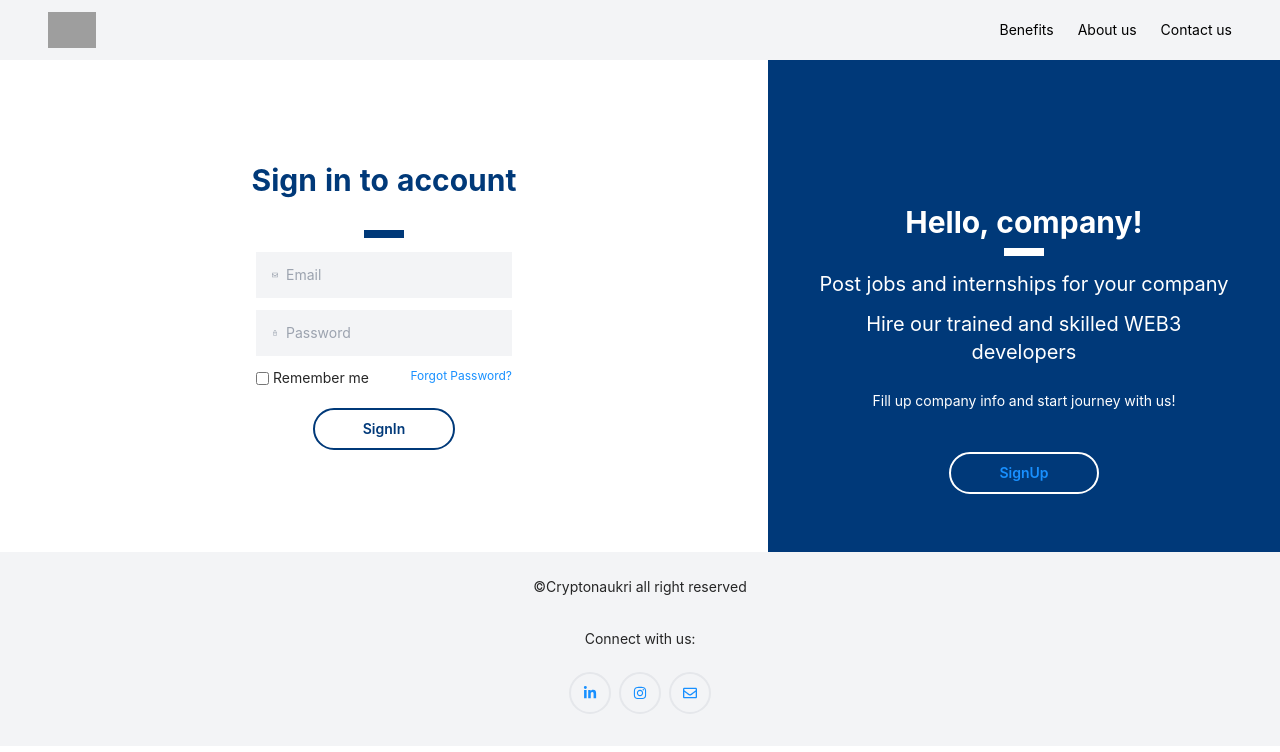
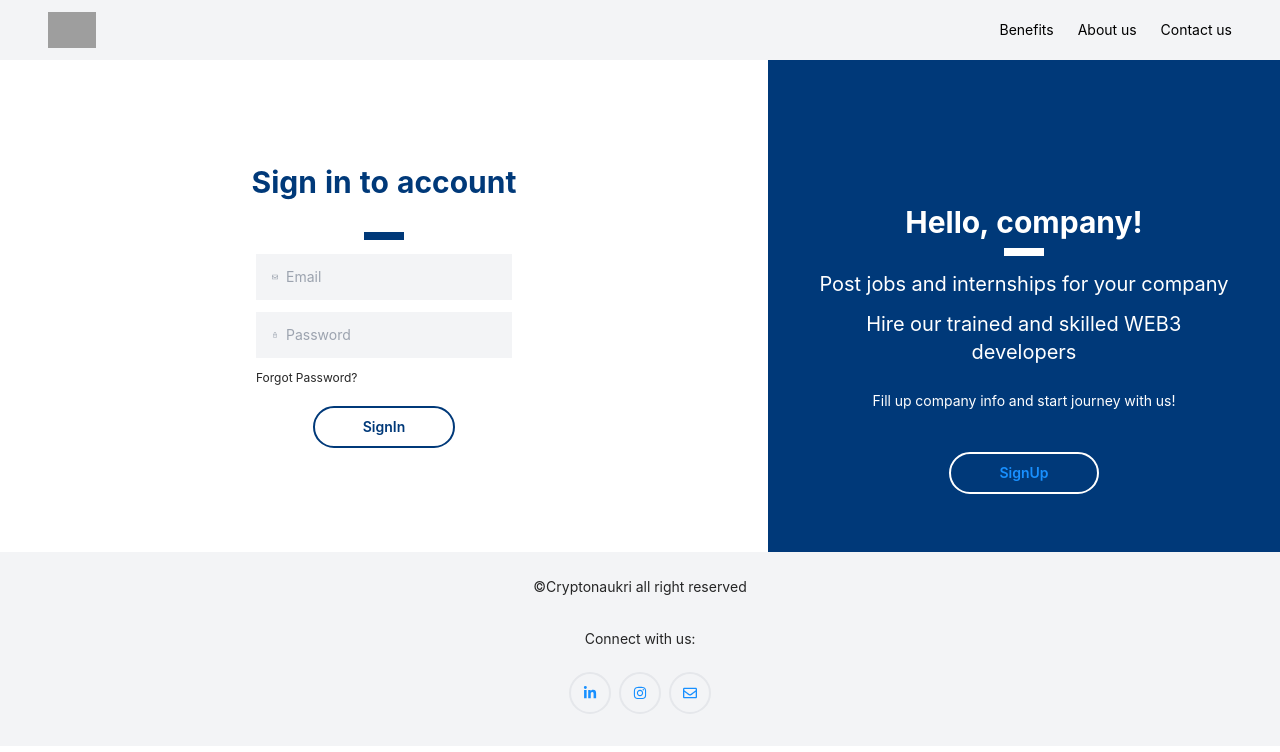
Before and after one commit to KartikB34/Businessportal, a React (Create React App) app: page / in a window 1280 px wide. Shown: the top 752 px of the page. Built offline with nearby package versions, Linux system fonts and the light colour scheme; grey boxes are pictures that could not be loaded.

Commit message:
Added API in Login

```diff
--- a/package.json
+++ b/package.json
@@ -12,11 +12,14 @@
     "@testing-library/react": "^13.3.0",
     "@testing-library/user-event": "^13.5.0",
     "antd": "^4.22.5",
+    "axios": "^0.27.2",
     "react": "^18.2.0",
+    "react-cookie": "^4.1.1",
     "react-dom": "^18.2.0",
     "react-icons": "^4.4.0",
-    "react-router-dom": "^5.2.0",
+    "react-router-dom": "^5.3.3",
     "react-scripts": "5.0.1",
+    "react-toastify": "^9.0.8",
     "recoil": "^0.7.5",
     "web-vitals": "^2.1.4"
   },
--- a/src/App.js
+++ b/src/App.js
@@ -6,13 +6,19 @@ import { Switch, Route } from 'react-router-dom'
 import Dashboard from './components/dashboard/Dashboard';
 import Signup from './components/login/Signup';
 
+import { useCookies } from "react-cookie";
+import axios from "axios"
+
 function App() {
+
+  const [cookies, setCookie, removeCookie] = useCookies(["token"]);
+
   return (
     <div>
       <Switch>
 
         <Route exact path="/">
-          <Login />
+          <Login setCookie={setCookie} cookies={cookies} />
         </Route>
 
 
--- a/src/components/dashboard/Navbar/Navbar.jsx
+++ b/src/components/dashboard/Navbar/Navbar.jsx
@@ -23,7 +23,7 @@ const Navbar = () => {
   )
 }
 
-function NavItem({Link, path}) {
+function NavItem({Link}) {
     const [activeNavItem, setActiveNavItem] = useRecoilState(ActiveTabState);
     // Inside div when using recoil:    onClick={()=>setActiveNavItem(Link.id)}
     // let navigate = useNavigate();
--- a/src/components/login/Login.jsx
+++ b/src/components/login/Login.jsx
@@ -1,4 +1,4 @@
-import React from 'react'
+import React,{useState} from 'react'
 
 import {FaRegEnvelope} from 'react-icons/fa'
 // import {FaLinkedinIn, FaGoogle} from 'react-icons/fa'
@@ -6,8 +6,91 @@ import {MdLockOutline} from 'react-icons/md'
 import Footer from './Footer'
 import Navbar from './Navbar'
 
+import { useHistory } from "react-router-dom";
+import Axios from "axios";
+import { ToastContainer, toast } from "react-toastify";
+import "react-toastify/dist/ReactToastify.css";
 
-const Login = () => {
+
+const Login = (props) => {
+
+  const [email, setEmail] = useState("");
+  const [password, setPass] = useState("");
+  const [loading, setLoading] = useState(false);
+
+
+  var url_string = window.location.href;
+  var url = new URL(url_string);
+  var redirectType = url.searchParams.get("redirecttype");
+  var redirectid = url.searchParams.get("redirectid");
+
+  const navigate = useHistory();
+
+  const API = "https://cryptonaukribackend.herokuapp.com/";
+
+
+  const handleEmailChange = (e) => {
+    setEmail(e.target.value.toLowerCase());
+  };
+  const handlePassChange = (e) => {
+    setPass(e.target.value);
+  };
+
+  const handleMouseDownPassword = (event) => {
+    event.preventDefault();
+  };
+
+  const handleForgotPassword = (e) => {
+    e.preventDefault();
+    navigate.push("/resetPassWord");
+  };
+
+  const handleSubmit = async (e) => {
+    e.preventDefault();
+
+    if (!email || !password) {
+      return toast.error("Enter all the values !!");
+    }
+    if (email && password) {
+
+        try {
+          setLoading(true);
+          const response = await Axios.post(`${API}api/v1/business/login`, {
+            email,
+            password,
+          });
+          // console.log(email, password)
+          localStorage.setItem("tokenNew", response.headers["authorization"]);
+          console.log(response.data);
+          console.log(response.headers["authorization"]);
+          setLoading(false);
+          if (response.data.userLoggedIn) {
+            const timestamp = new Date().getTime();
+            const expire = timestamp + 60 * 60 * 24 * 1000 * 2;
+            const expireDate = new Date(expire);
+            console.log(expireDate);
+            await props.setCookie("token", response.headers.authorization, {
+              expires: expireDate,
+              path: "/",
+              // domain: '.cryptonaukri.com',
+            });
+
+            toast.success(response.data.message);
+            localStorage.setItem("login", true);
+            localStorage.setItem("cUser", "BUISNESS");
+            navigate.push("/signin");
+          } else {
+            toast.success(response.data.message);
+          }
+        } catch (error) {
+          console.log(error);
+          setLoading(false);
+          toast.error("Login Failed ,please try again !!");
+        }
+    }
+  };
+
+
   return (
     <>
     <Navbar />
@@ -34,19 +117,19 @@ const Login = () => {
             <div className='flex flex-col items-center '>
                 <div className='bg-gray-100 w-64 p-2 flex items-center mb-3'>
                     <FaRegEnvelope className='text-gray-400 m-2' />
-                    <input type='email' name='email' placeholder="Email" className='bg-gray-100 outline-none text-sm flex-1' />
+                    <input type='email' name='email' value={email} onChange={handleEmailChange} placeholder="Email" className='bg-gray-100 outline-none text-sm flex-1' />
                     {/* using flex-1 above to expand full width */}
                 </div>
                 <div className='bg-gray-100 w-64 p-2 flex items-center mb-3'>
                     <MdLockOutline className='text-gray-400 m-2' />
-                    <input type='password' name='password' placeholder="Password" className='bg-gray-100 outline-none text-sm flex-1' />
+                    <input type='password' name='password' value={password} onChange={handlePassChange} placeholder="Password" className='bg-gray-100 outline-none text-sm flex-1' />
                     {/* using flex-1 above to expand full width */}
                 </div>
                 <div className='flex justify-between w-64 mb-5'>
-                    <label className='flex items-center text-sm'><input type='checkbox' name='remember' className='mr-1'/>Remember me</label>
-                    <a href='forgot-password' className='text-xs'>Forgot Password?</a>
+                    {/* <label className='flex items-center text-sm'><input type='checkbox' name='remember' className='mr-1'/>Remember me</label> */}
+                    <div onClick={handleForgotPassword} className='text-xs hover:cursor-pointer'>Forgot Password?</div>
                 </div>
-                <a href='signin' className='border-2 border-[#003979] text-[#003979] font-semibold rounded-full px-12 py-2 inline-block hover:bg-[#003979] hover:text-white'>SignIn</a>
+                <button  onClick={handleSubmit} className='border-2 border-[#003979] text-[#003979] font-semibold rounded-full px-12 py-2 inline-block hover:bg-[#003979] hover:text-white hover:cursor-pointer'>SignIn</button>
             </div>
 
 
```
Also changed, not shown: 1 other file (tests, documents, lock files or other folders).
